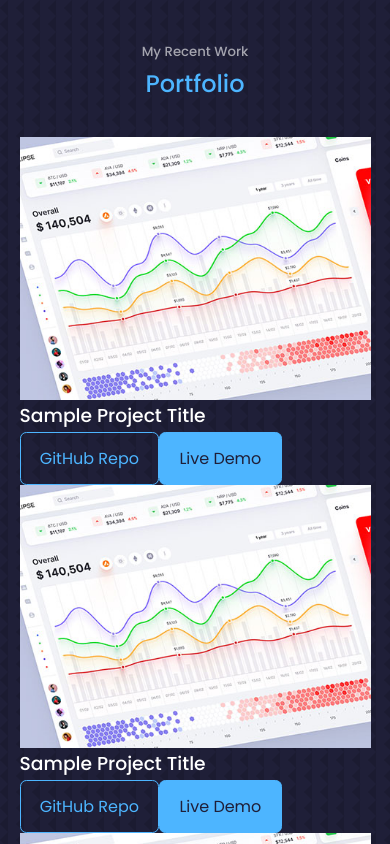
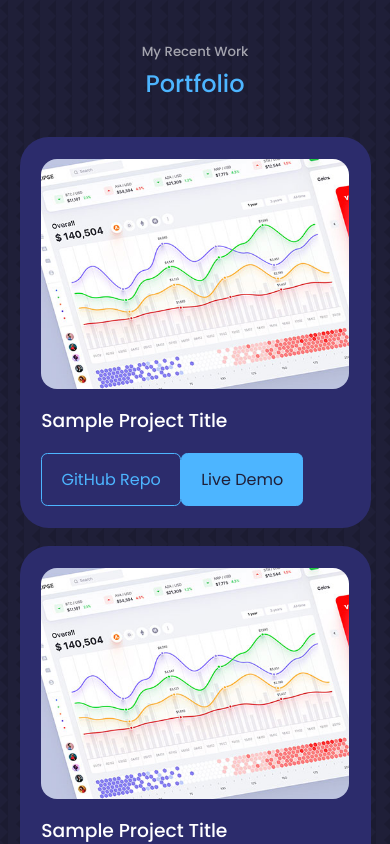
Before and after one commit to isayani/isayani-react-portfolio, a React (Create React App) app: page / in a window 390 px wide. Shown: the part 5120-5964 px from the top of the page. Built offline with nearby package versions, Linux system fonts and the light colour scheme.

Commit message:
portfolio styling

```diff
--- a/src/components/portfolio/portfolio.css
+++ b/src/components/portfolio/portfolio.css
@@ -0,0 +1,52 @@
+.portfolio__container {
+  display: grid;
+  grid-template-columns: repeat(3, 1fr);
+  gap: 2.5rem;
+}
+
+.portfolio__item {
+  background: var(--color-bg-variant);
+  padding: 1.3rem;
+  border-radius: 2rem;
+  border: 1px solid transparent;
+  transition: var(--transition);
+}
+
+.portfolio__item:hover {
+  border-color: var(--color-primary-variant);
+  background: transparent;
+}
+
+.portfolio__item-image {
+  border-radius: 1rem;
+  overflow: hidden;
+}
+
+.portfolio__item h3 {
+  margin: 1rem 0 1rem;
+}
+
+.portfolio__item-cta {
+  display: flex;
+  gap: 1rem;
+  margin-bottom: 1rem;
+}
+
+/* ----- MEDIUM MEDIA QUERY ----- */
+@media screen and (max-width: 1024px) {
+  .portfolio__container {
+    grid-template-columns: 1fr 1fr;
+    gap: 1.15rem;
+  }
+}
+
+/* ----- SMALL MEDIA QUERY ----- */
+@media screen and (max-width: 600px) {
+  .portfolio__container {
+    grid-template-columns: 1fr;
+  }
+
+  .portfolio__item {
+    border-radius: 1.8rem;
+  }
+}
```
